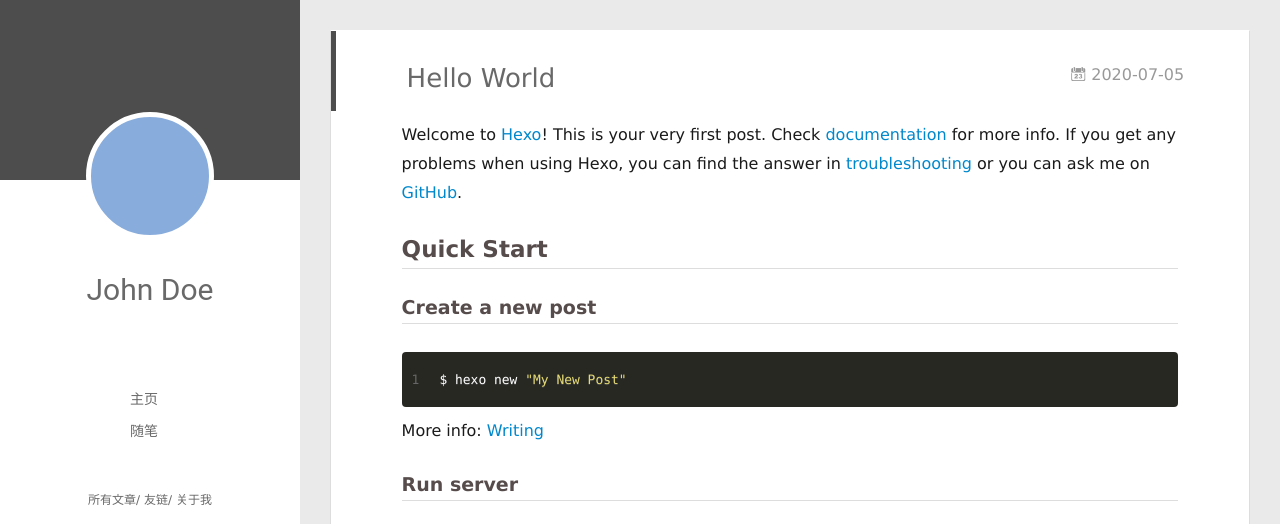
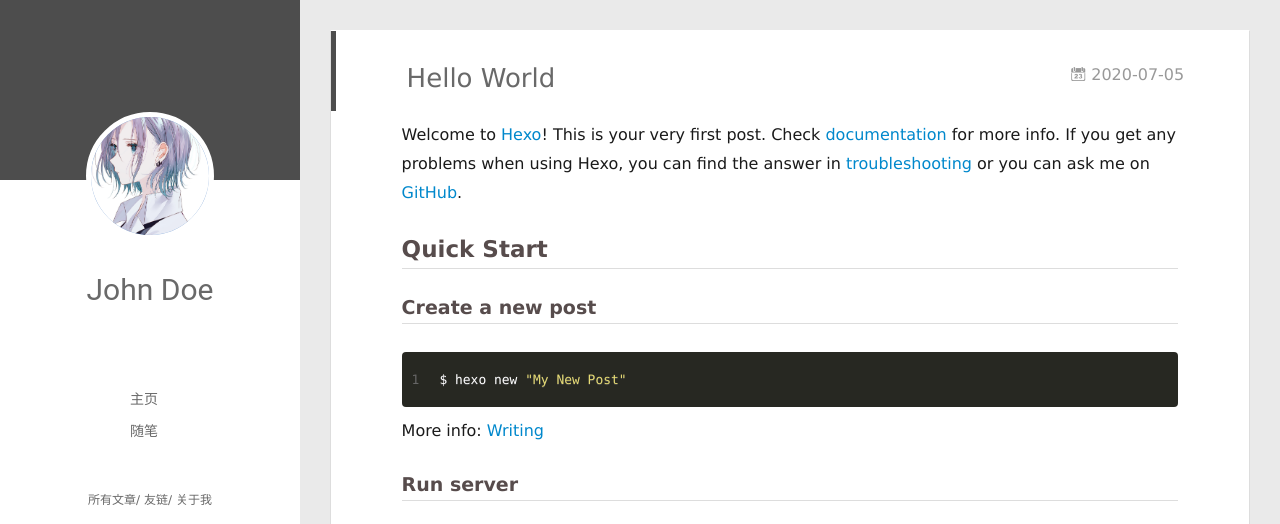
Before and after one commit to miku104/miku104.github.io, a plain HTML site: page 2020/07/05/hello-world/index.html in a window 1280 px wide. Shown: the top 524 px of the page. Drawn offline with Linux system fonts and the light colour scheme; no server answers.

Commit message:
Site updated: 2020-07-05 16:48:41

```diff
--- a/2020/07/05/hello-world/index.html
+++ b/2020/07/05/hello-world/index.html
@@ -23,7 +23,7 @@
     <link rel="alternative" href="/atom.xml" title="Hexo" type="application/atom+xml">
 
 
-    <link rel="icon" href="/favicon.png">
+    <link rel="icon" href="/assets/favicon.jpg">
 
   <link rel="stylesheet" type="text/css" href="/./main.0cf68a.css">
   <style type="text/css">
@@ -47,7 +47,7 @@
 <div class="intrude-less">
 	<header id="header" class="inner">
 		<a href="/" class="profilepic">
-			<img src="" class="js-avatar">
+			<img src="/assets/avatar.jpg" class="js-avatar">
 		</a>
 		<hgroup>
 		  <h1 class="header-author"><a href="/">John Doe</a></h1>
@@ -105,7 +105,7 @@
 	<div class="intrude-less">
 		<header id="header" class="inner">
 			<div class="profilepic">
-				<img src="" class="js-avatar">
+				<img src="/assets/avatar.jpg" class="js-avatar">
 			</div>
 			<hgroup>
 			  <h1 class="header-author js-header-author">John Doe</h1>
```
Also changed, not shown: 2020/07/05/我的第一篇博客文章/index.html (+3 -3 lines), archives/2020/07/index.html (+3 -3 lines), archives/2020/index.html (+3 -3 lines), archives/index.html (+3 -3 lines), index.html (+3 -3 lines), assets/avatar.jpg (added), assets/favicon.jpg (added).
